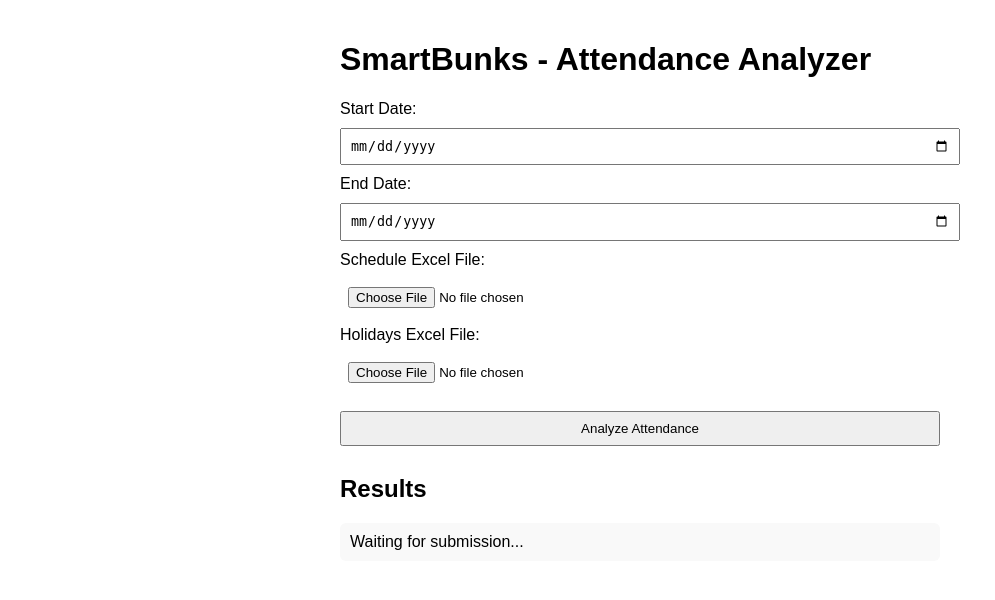
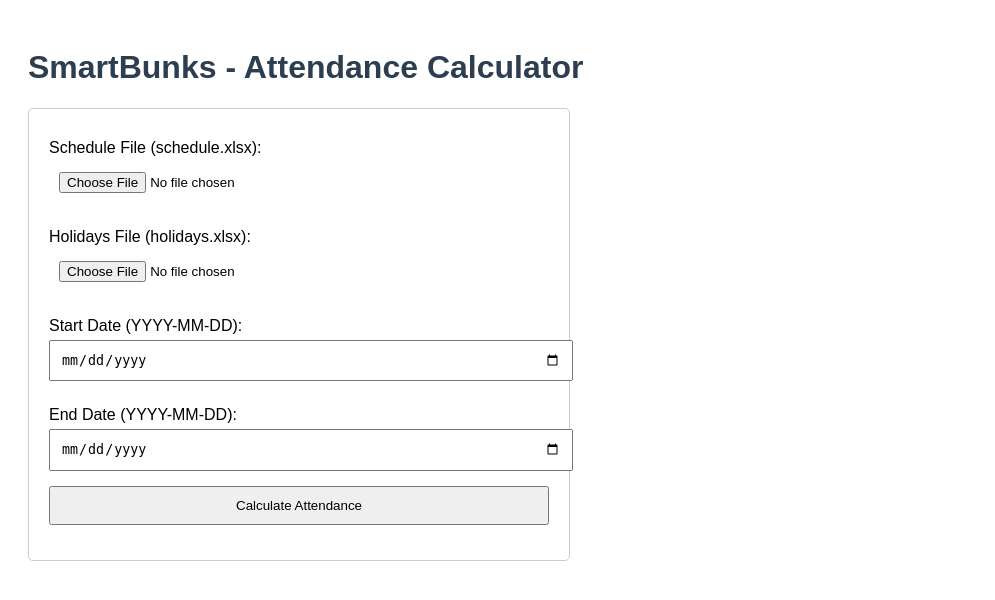
Before and after one commit to Anshu-09/SmartBunks, a Flask app: template templates/index.html in a window 1280 px wide. Shown: the top 600 px of the page, without its empty margins (0-995 px from the left). Run offline with Flask 3, Linux system fonts and the light colour scheme; the template is opened without the code that fills it, so the values that code supplies are empty.

Commit message:
Updated app.py,index.html,uploads folder

```diff
--- a/app.py
+++ b/app.py
@@ -1,97 +1,83 @@
-from flask import Flask, request, jsonify
+from flask import Flask, request, render_template, send_file
 import pandas as pd
 import numpy as np
 from datetime import datetime
 import os
 
 app = Flask(__name__)
+UPLOAD_FOLDER = 'uploads'
+os.makedirs(UPLOAD_FOLDER, exist_ok=True)
 
 @app.route('/')
 def home():
-    return '✅ SmartBunks Flask app is running!'
+    return render_template('index.html')
 
-@app.route('/analyze', methods=['POST'])
-def analyze_attendance():
-    try:
-        # Check uploaded files
-        if 'schedule' not in request.files or 'holidays' not in request.files:
-            return jsonify({"error": "Missing schedule or holidays file"}), 400
+@app.route('/calculate', methods=['POST'])
+def calculate():
+    # Get uploaded files and date inputs
+    schedule_file = request.files['schedule']
+    holidays_file = request.files['holidays']
+    start_date = request.form['start_date']
+    end_date = request.form['end_date']
 
-        schedule_file = request.files['schedule']
-        holidays_file = request.files['holidays']
+    # Save uploaded files
+    schedule_path = os.path.join(UPLOAD_FOLDER, 'schedule.xlsx')
+    holidays_path = os.path.join(UPLOAD_FOLDER, 'holidays.xlsx')
+    schedule_file.save(schedule_path)
+    holidays_file.save(holidays_path)
 
-        # Save files to disk temporarily
-        schedule_file.save("schedule.xlsx")
-        holidays_file.save("holidays.xlsx")
+    # === LOAD DATA ===
+    schedule_df = pd.read_excel(schedule_path, index_col=0)
+    holidays_df = pd.read_excel(holidays_path)
 
-        # === LOGIC STARTS ===
-        print("Current working directory:", os.getcwd())
+    holidays_df['Date'] = pd.to_datetime(holidays_df['Date'])
+    holidays_df = holidays_df[
+        (holidays_df['Date'] >= pd.to_datetime(start_date)) &
+        (holidays_df['Date'] <= pd.to_datetime(end_date))
+    ]
+    holidays_df['Weekday'] = holidays_df['Date'].dt.day_name()
 
-        START_DATE = '2025-07-11'
-        END_DATE = '2025-09-05'
-        ATTENDANCE_THRESHOLD = 0.75
+    weekday_holiday_count = holidays_df['Weekday'].value_counts().to_dict()
+    all_dates = pd.date_range(start=start_date, end=end_date)
+    weekday_counts = pd.Series([d.strftime('%A') for d in all_dates]).value_counts().to_dict()
 
-        # Load data
-        schedule_df = pd.read_excel("schedule.xlsx", index_col=0)
-        holidays_df = pd.read_excel("holidays.xlsx")
+    effective_weekdays = {
+        day: max(0, weekday_counts.get(day, 0) - weekday_holiday_count.get(day, 0))
+        for day in ['Monday', 'Tuesday', 'Wednesday', 'Thursday', 'Friday']
+    }
 
-        # Process holidays
-        holidays_df['Date'] = pd.to_datetime(holidays_df['Date'])
-        holidays_df = holidays_df[
-            (holidays_df['Date'] >= pd.to_datetime(START_DATE)) &
-            (holidays_df['Date'] <= pd.to_datetime(END_DATE))
-        ]
-        holidays_df['Weekday'] = holidays_df['Date'].dt.day_name()
+    subject_weekday_count = {}
+    for day, row in schedule_df.iterrows():
+        for subject in row:
+            subject = str(subject).strip()
+            if subject == '' or subject.lower() == 'nan':
+                continue
+            if subject not in subject_weekday_count:
+                subject_weekday_count[subject] = {}
+            if day not in subject_weekday_count[subject]:
+                subject_weekday_count[subject][day] = 0
+            subject_weekday_count[subject][day] += 1
 
-        # Weekday counts
-        weekday_holiday_count = holidays_df['Weekday'].value_counts().to_dict()
-        all_dates = pd.date_range(start=START_DATE, end=END_DATE)
-        weekday_counts = pd.Series([d.strftime('%A') for d in all_dates]).value_counts().to_dict()
+    subject_attendance_data = []
+    for subject, days in subject_weekday_count.items():
+        total_classes = 0
+        for day, count in days.items():
+            classes = count * effective_weekdays.get(day, 0)
+            total_classes += classes
+        min_required = int(np.ceil(total_classes * 0.75))
+        max_absents = total_classes - min_required
+        subject_attendance_data.append({
+            'Subject': subject,
+            'TotalClasses': total_classes,
+            'MinRequired': min_required,
+            'MaxAbsents': max_absents
+        })
 
-        # Effective weekdays
-        effective_weekdays = {
-            day: max(0, weekday_counts.get(day, 0) - weekday_holiday_count.get(day, 0))
-            for day in ['Monday', 'Tuesday', 'Wednesday', 'Thursday', 'Friday']
-        }
+    result_df = pd.DataFrame(subject_attendance_data)
+    output_path = os.path.join(UPLOAD_FOLDER, 'attendance_analysis.xlsx')
+    result_df.to_excel(output_path, index=False)
 
-        # Subject weekday count
-        subject_weekday_count = {}
-        for day, row in schedule_df.iterrows():
-            for subject in row:
-                subject = str(subject).strip()
-                if subject == '' or subject.lower() == 'nan':
-                    continue
-                if subject not in subject_weekday_count:
-                    subject_weekday_count[subject] = {}
-                if day not in subject_weekday_count[subject]:
-                    subject_weekday_count[subject][day] = 0
-                subject_weekday_count[subject][day] += 1
-
-        # Attendance logic
-        subject_attendance_data = []
-        for subject, days in subject_weekday_count.items():
-            total_classes = 0
-            for day, count in days.items():
-                classes = count * effective_weekdays.get(day, 0)
-                total_classes += classes
-            min_required = int(np.ceil(total_classes * ATTENDANCE_THRESHOLD))
-            max_absents = total_classes - min_required
-            subject_attendance_data.append({
-                'Subject': subject,
-                'TotalClasses': total_classes,
-                'MinRequired': min_required,
-                'MaxAbsents': max_absents
-            })
-
-        # Final result
-        result_df = pd.DataFrame(subject_attendance_data)
-        result_df.to_excel("attendance_analysis.xlsx", index=False)
-
-        return result_df.to_json(orient='records'), 200
-
-    except Exception as e:
-        return jsonify({"error": str(e)}), 500
-
+    return send_file(output_path, as_attachment=True)
 
 if __name__ == '__main__':
     app.run(debug=True)
--- a/templates/index.html
+++ b/templates/index.html
@@ -1,63 +1,32 @@
 <!DOCTYPE html>
-<html>
+<html lang="en">
 <head>
-    <title>SmartBunks - Attendance Analyzer</title>
-    <style>
-        body { font-family: Arial, sans-serif; padding: 20px; max-width: 600px; margin: auto; }
-        input, button { margin: 10px 0; padding: 8px; width: 100%; }
-        #result { white-space: pre-wrap; background: #f9f9f9; padding: 10px; border-radius: 6px; }
-    </style>
+  <meta charset="UTF-8">
+  <title>SmartBunks - Attendance Calculator</title>
+  <style>
+    body { font-family: Arial, sans-serif; padding: 20px; }
+    h1 { color: #2c3e50; }
+    form { border: 1px solid #ccc; padding: 20px; border-radius: 5px; max-width: 500px; }
+    label { display: block; margin: 10px 0 5px; }
+    input, button { width: 100%; padding: 10px; margin-bottom: 15px; }
+  </style>
 </head>
 <body>
-    <h1>SmartBunks - Attendance Analyzer</h1>
-    <form id="uploadForm">
-        <label>Start Date:</label>
-        <input type="date" name="start_date" required>
+  <h1>SmartBunks - Attendance Calculator</h1>
+  <form action="/calculate" method="post" enctype="multipart/form-data">
+    <label for="schedule">Schedule File (schedule.xlsx):</label>
+    <input type="file" name="schedule" required>
 
-        <label>End Date:</label>
-        <input type="date" name="end_date" required>
+    <label for="holidays">Holidays File (holidays.xlsx):</label>
+    <input type="file" name="holidays" required>
 
-        <label>Schedule Excel File:</label>
-        <input type="file" name="schedule" accept=".xls,.xlsx" required>
+    <label for="start_date">Start Date (YYYY-MM-DD):</label>
+    <input type="date" name="start_date" required>
 
-        <label>Holidays Excel File:</label>
-        <input type="file" name="holidays" accept=".xls,.xlsx" required>
+    <label for="end_date">End Date (YYYY-MM-DD):</label>
+    <input type="date" name="end_date" required>
 
-        <button type="submit">Analyze Attendance</button>
-    </form>
-
-    <h2>Results</h2>
-    <div id="result">Waiting for submission...</div>
-
-    <script>
-        const form = document.getElementById('uploadForm');
-        const resultDiv = document.getElementById('result');
-
-        form.addEventListener('submit', async (e) => {
-            e.preventDefault();
-            resultDiv.textContent = 'Processing...';
-
-            const formData = new FormData(form);
-
-            try {
-                const response = await fetch('/', {
-                    method: 'POST',
-                    body: formData
-                });
-
-                const contentType = response.headers.get("content-type");
-
-                if (contentType.includes("application/json")) {
-                    const data = await response.json();
-                    resultDiv.textContent = JSON.stringify(data, null, 2);
-                } else {
-                    resultDiv.textContent = 'Unexpected response type.';
-                }
-
-            } catch (error) {
-                resultDiv.textContent = 'Error: ' + error.message;
-            }
-        });
-    </script>
+    <button type="submit">Calculate Attendance</button>
+  </form>
 </body>
 </html>
```
